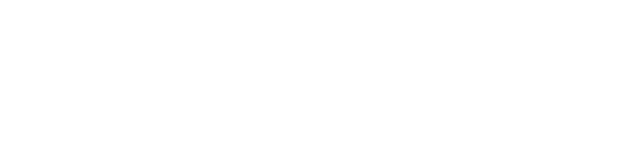
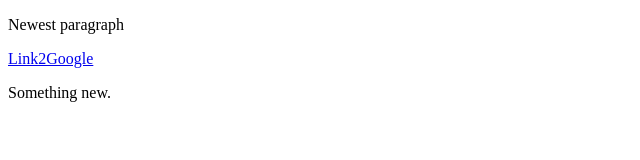
Before and after one commit to pepo21/fe_swift_march2019_testrepo, a plain HTML site: page index.html in a window 1280 px wide. Shown: the whole page, without its empty margins (0-640 px from the left). Drawn offline with Linux system fonts and the light colour scheme.

Commit message:
I wanna go to hell

```diff
--- a/index.html
+++ b/index.html
@@ -5,6 +5,12 @@
     <meta charset="UTF-8">
 </head>
 <body>
+    <p>Newest paragraph</p>
+    <a href="https://www.google.com/">
+        Link2Google
+    </a>
+    <p>Something new.
 
+    </p>
 </body>
 </html>
```
